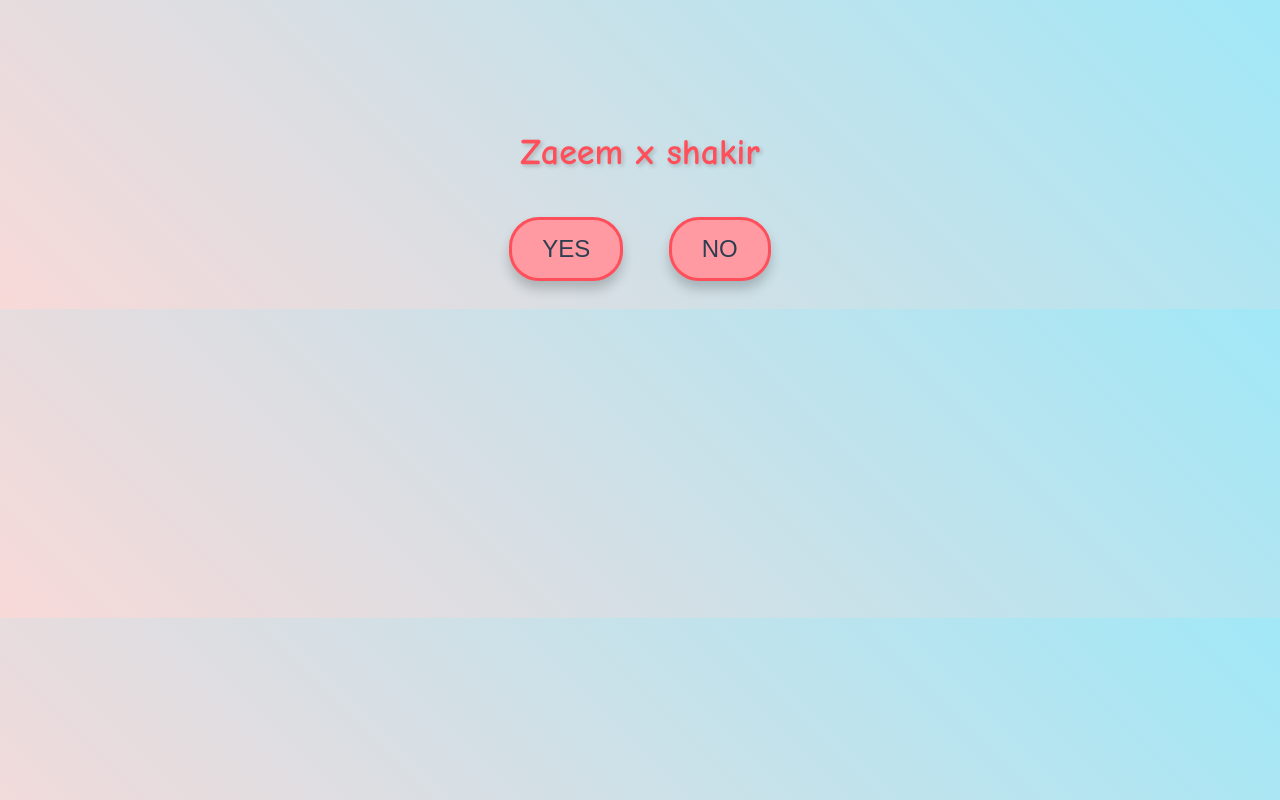
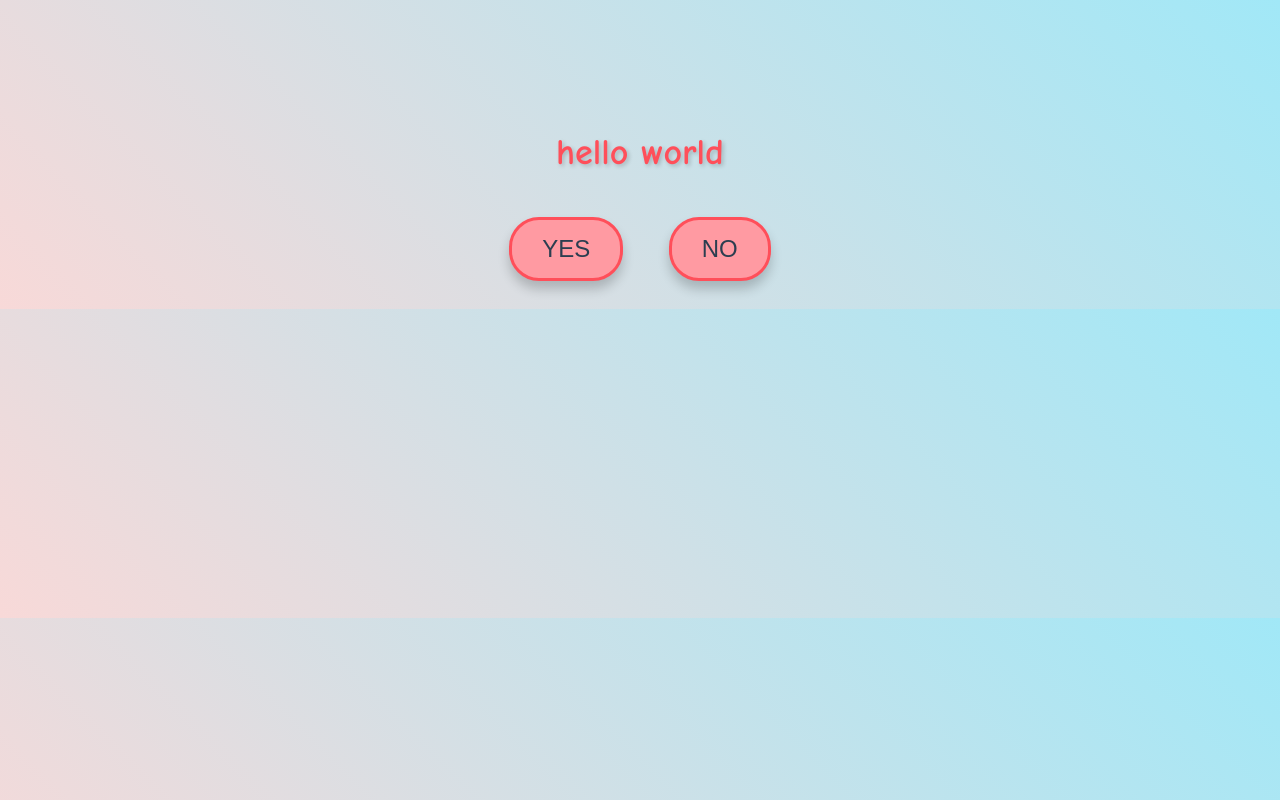
Before and after one commit to AbdullahSalman1/abdullahsalman69.github.io, a plain HTML site: page index.html in a window 1280 px wide. Drawn offline with Linux system fonts and the light colour scheme.

Commit message:
Update index.html

```diff
--- a/index.html
+++ b/index.html
@@ -7,7 +7,7 @@
 </head>
 <body>
 
-<h1>Zaeem x shakir</h1>
+<h1>hello world</h1>
 
 <button onclick="redirectToYes()">YES</button>
 <button id="noButton" onclick="redirectToNo()">NO</button>
```
